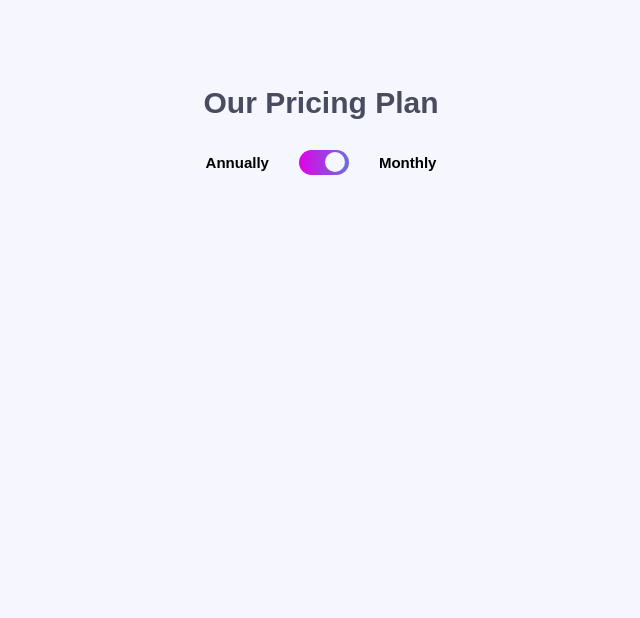
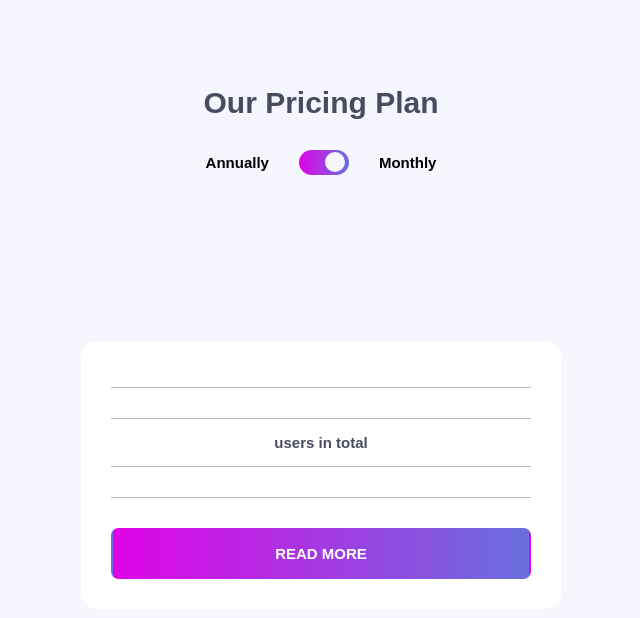
Before and after one commit to moris96/react-pricing-plan, a React (Create React App) app: page / in a window 1280 px wide. Shown: the top 618 px of the page, without its empty margins (319-959 px from the left). Built offline with nearby package versions, Linux system fonts and the light colour scheme.

Commit message:
PricingCard.js and CSS stage1 complete

```diff
--- a/src/App.js
+++ b/src/App.js
@@ -1,4 +1,4 @@
-import PricingCard from "./components/PricingCard/PricingCard";
+
 import PricingPlan from "./components/PricingPlan/PricingPlan";
 
 
@@ -6,8 +6,6 @@ import PricingPlan from "./components/PricingPlan/PricingPlan";
 function App() {
   return (
     <div className="App">
-      {/* <h1>App.js</h1> */}
-      <PricingCard/>
       <PricingPlan/>
     </div>
   );
--- a/src/components/PricingCard/PricingCard.css
+++ b/src/components/PricingCard/PricingCard.css
@@ -0,0 +1,79 @@
+.PricingCard {
+    padding: 2em;
+    border-radius: 1em;
+    text-align: center;
+    color: var(--neutral-dark-grayish-blue);
+    background-color: var(--neutral-white);
+    width: min(100%, 30rem);
+}
+
+.PricingCard:nth-child(2) {
+    background-image: linear-gradient(to right, var(--primary-linear-gradient));
+    color: var(--neutral-white);
+    align-self: stretch;
+    display: flex;
+    flex-direction: column;
+    justify-content: center;
+    align-items: stretch;
+}
+
+.PricingCard header > .card-price {
+    margin-block: 1rem;
+    font-size: 3.5em;
+}
+
+.PricingCard .card-features > * {
+    padding-block: 1em;
+    border-bottom: 1px solid var(--neutral-light-grayish-blue);
+}
+
+.PricingCard .card-features :first-child {
+    border-top: 1px solid var(--neutral-light-grayish-blue);
+}
+
+.PricingCard .card-features :last-child {
+    margin-bottom: 2em;
+}
+
+.PricingCard .card-btn {
+    cursor: pointer;
+    padding-block: 1em;
+    width: 100%;
+    border-radius: 0.5em;
+    background-image: linear-gradient(to right, var(--primary-linear-gradient));
+    border: 2px solid transparent;
+    outline: transparent;
+    transition: 0.125s ease;
+    color: var(--neutral-white);
+}
+
+.PricingCard .card-btn:is(:focus-visible, :hover) {
+    color: hsl(237, 63%, 64%);
+    background: linear-gradient(white, white) padding-box,
+      linear-gradient(to right, var(--primary-linear-gradient)) border-box;
+    border-radius: 0.5em;
+    border: 2px solid transparent;
+}
+
+.PricingCard:nth-child(2) .card-btn {
+    background: transparent;
+    background-color: var(--neutral-white);
+    color: hsl(237, 63%, 64%);
+}
+
+.PricingCard:nth-child(2) .card-btn:is(:focus-visible, :hover) {
+    color: var(--neutral-white);
+    background: linear-gradient(to right, var(--primary-linear-gradient))
+        padding-box,
+      linear-gradient(white, white) border-box;
+    border-radius: 0.5em;
+    border: 2px solid transparent;
+}
+
+
+/* mobile responsive */
+@media screen and (max-width: 800px) {
+    .PricingCard:nth-child(2) {
+      align-self: center;
+    }
+}
--- a/src/components/PricingCard/PricingCard.js
+++ b/src/components/PricingCard/PricingCard.js
@@ -1,11 +1,22 @@
-import React from 'react'
+import React from 'react';
+import './PricingCard.css';
 
-const PricingCard = () => {
+const PricingCard = ({title, price, storage, users, sendUp}) => {
   return (
-    <div>
-      {/* <h1>Pricing Card</h1> */}
+    <div className='PricingCard'>
+        <header>
+            <p className='card-title'>{title}</p>
+            <h1 className='card-price'>{price}</h1>
+        </header>
+        {/* features */}
+        <div className='card-features'>
+            <div className='card-storage'>{storage}</div>
+            <div className='card-users-allowed'>{users} users in total</div>
+            <div className='card-send-up'>{sendUp}</div>
+        </div>
+        <button className='card-btn'>READ MORE</button>
     </div>
-  )
-}
+  );
+};
 
 export default PricingCard
--- a/src/components/PricingPlan/PricingPlan.css
+++ b/src/components/PricingPlan/PricingPlan.css
@@ -30,9 +30,9 @@
 }
 
 button {
-    font-family: "Montserrat", sans-serif;
-    font-weight: var(--primary-fw);
-    font-size: var(--primary-fs);
+  font-family: "Montserrat", sans-serif;
+  font-weight: var(--primary-fw);
+  font-size: var(--primary-fs);
 }
 
 
--- a/src/components/PricingPlan/PricingPlan.js
+++ b/src/components/PricingPlan/PricingPlan.js
@@ -1,5 +1,6 @@
 import React from 'react';
-import './PricingPlan.css'
+import './PricingPlan.css';
+import PricingCard from '../PricingCard/PricingCard';
 
 const PricingPlan = () => {
   return (
@@ -17,10 +18,12 @@ const PricingPlan = () => {
                     <p>Monthly</p>
                 </div>
             </header>
-            <div className='pricing-cards' />
+            <div className='pricing-cards' >
+                <PricingCard/>
+            </div>
         </div>
     </div>
-  )
-}
+  );
+};
 
 export default PricingPlan
```
